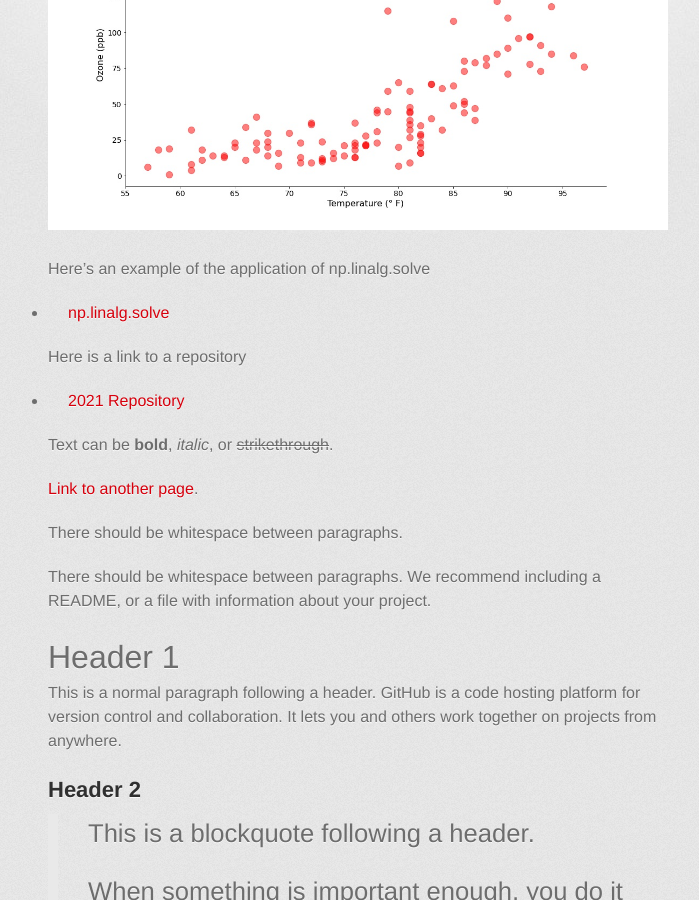
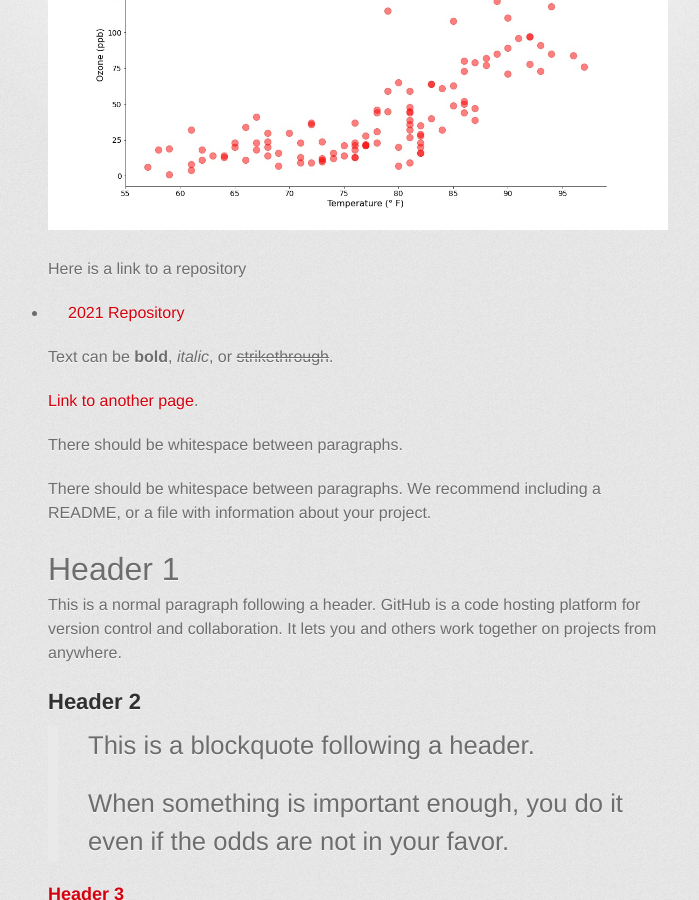
Before and after one commit to WCFord/WCFord.github.io, a Jekyll site: the page built from index.md, in a window 1280 px wide and 900 px high, scrolled down 341 px. Shown: the whole window, without its empty margins (282-981 px from the left). Built offline with Jekyll 4.4.1, drawn with Linux system fonts in a browser that asks for light colours; some web fonts are replaced; our own code applies the rules of GitHub Pages for plain Markdown files.

Commit message:
Update index.md

```diff
--- a/index.md
+++ b/index.md
@@ -5,8 +5,7 @@ description: A page to share what I've learned in analytics
 
 ![Ozone vs Temp](/Pics/M6oz.jpg)
 
-Here's an example of the application of np.linalg.solve
-- [np.linalg.solve](/np.linalg.solve/index.md)
+
 
 Here is a link to a repository
 - [2021 Repository](https://github.com/WCFord/2021)
```
